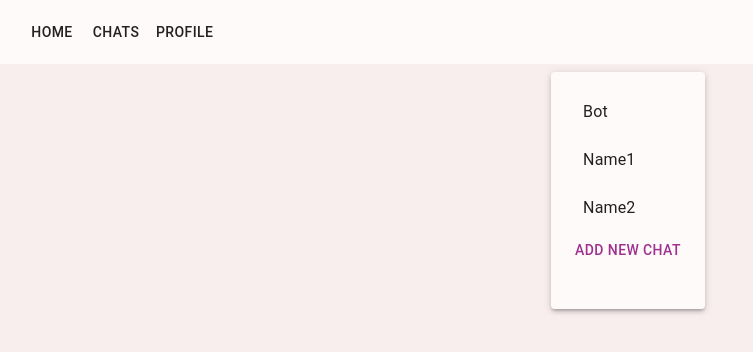
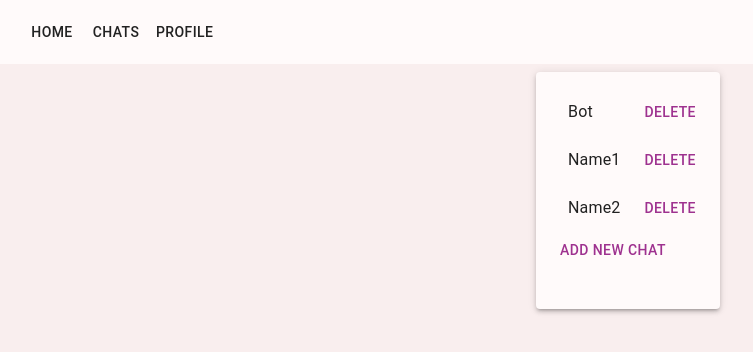
Before and after one commit to Gulnaz11/First-lesson-react-project, a React (Create React App) app: page /chats in a window 1280 px wide. Shown: the top 352 px of the page, without its empty margins (4-757 px from the left). Built offline with nearby package versions, Linux system fonts and the light colour scheme.

Commit message:
Add delete chat

```diff
--- a/src/routes/Chats/index.js
+++ b/src/routes/Chats/index.js
@@ -16,7 +16,7 @@ import {Link, useLocation, useParams} from "react-router-dom";
 import {} from "./index.css"
 import {getChatList} from "../../store/chats/selector";
 import {useDispatch, useSelector} from "react-redux";
-import {createChat} from "../../store/chats/action";
+import {createChat, deleteChat} from "../../store/chats/action";
 import {getChatLink} from "../../navigation";
 import {Input, List} from "@mui/icons-material";
 import {useState} from "react";
@@ -33,9 +33,11 @@ export const Chats = ({children}) =>{
             id: nanoid(),
             name:inputValue,
         }))
-
     }
 
+    const handleDeleteTChat = (id) => () => {
+        dispatch(deleteChat(id))
+    }
 
     let inputValue;
 
@@ -70,8 +72,12 @@ export const Chats = ({children}) =>{
                               <ListItemButton component="a" component = {Link} to ={getChatLink(item.id)}>
                                   <ListItemText primary={item.name} />
                               </ListItemButton>
+                              <Button onClick={handleDeleteTChat(item.id)}>
+                              Delete
+                          </Button>
                           </ListItem>
                       })
+
                   }
 
                   <Button onClick={handleOpen}>Add new chat</Button>
--- a/src/store/chats/action.js
+++ b/src/store/chats/action.js
@@ -9,3 +9,8 @@ export const createChat = (chat) => ({
     type:CREATE_CHAT,
     payload:chat,
 })
+
+export const deleteChat = (chatId) => ({
+    type: DELETE_CHAT,
+    payload:chatId
+})
--- a/src/store/chats/reducer.js
+++ b/src/store/chats/reducer.js
@@ -1,5 +1,5 @@
 import {nanoid} from "nanoid";
-import {CREATE_CHAT} from "./action";
+import {CREATE_CHAT, DELETE_CHAT} from "./action";
 
 
 const initialState = {
@@ -31,6 +31,13 @@ export const  chatsReducer = (state = initialState,action) => {
                 ]
             }
         }
+        case(DELETE_CHAT):  {
+            return {
+                ...state,
+                chatList: state.chatList.filter((item) => item.id !== action.payload),
+
+            }
+        }
         default:{
             return state;
         }
```
